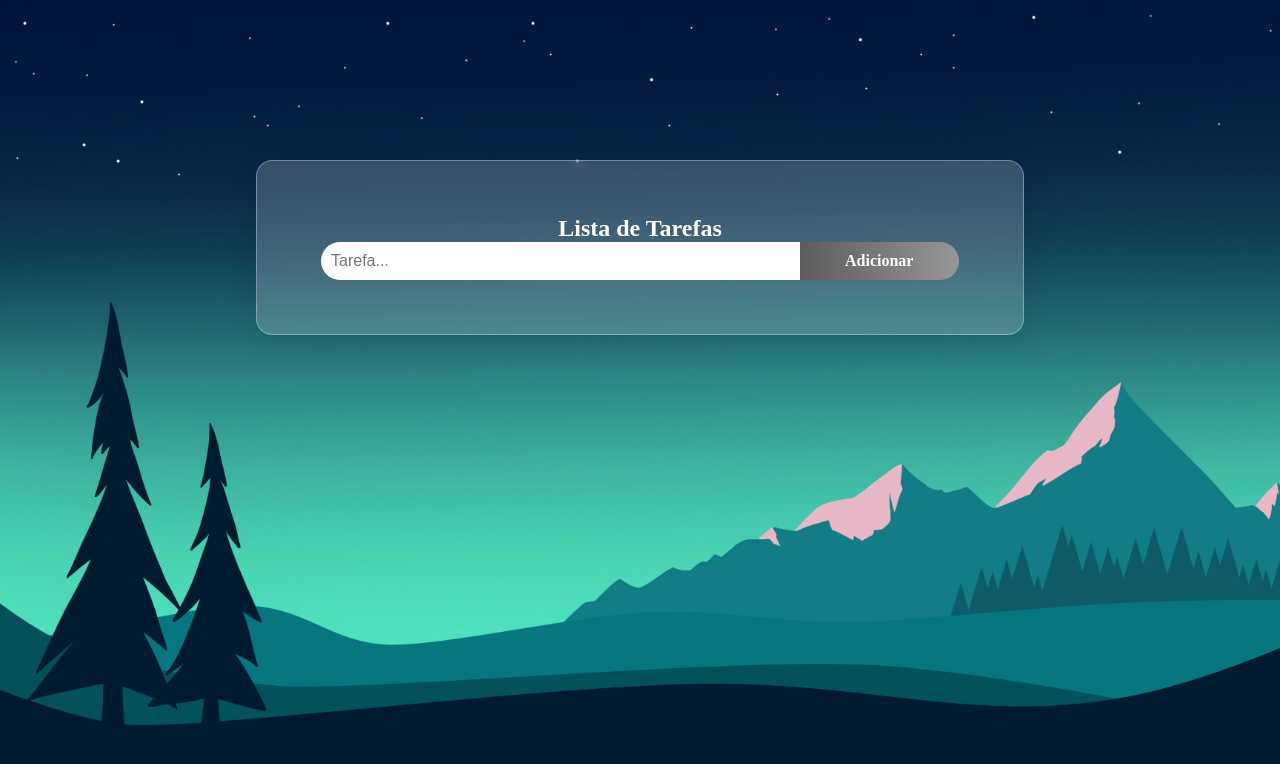
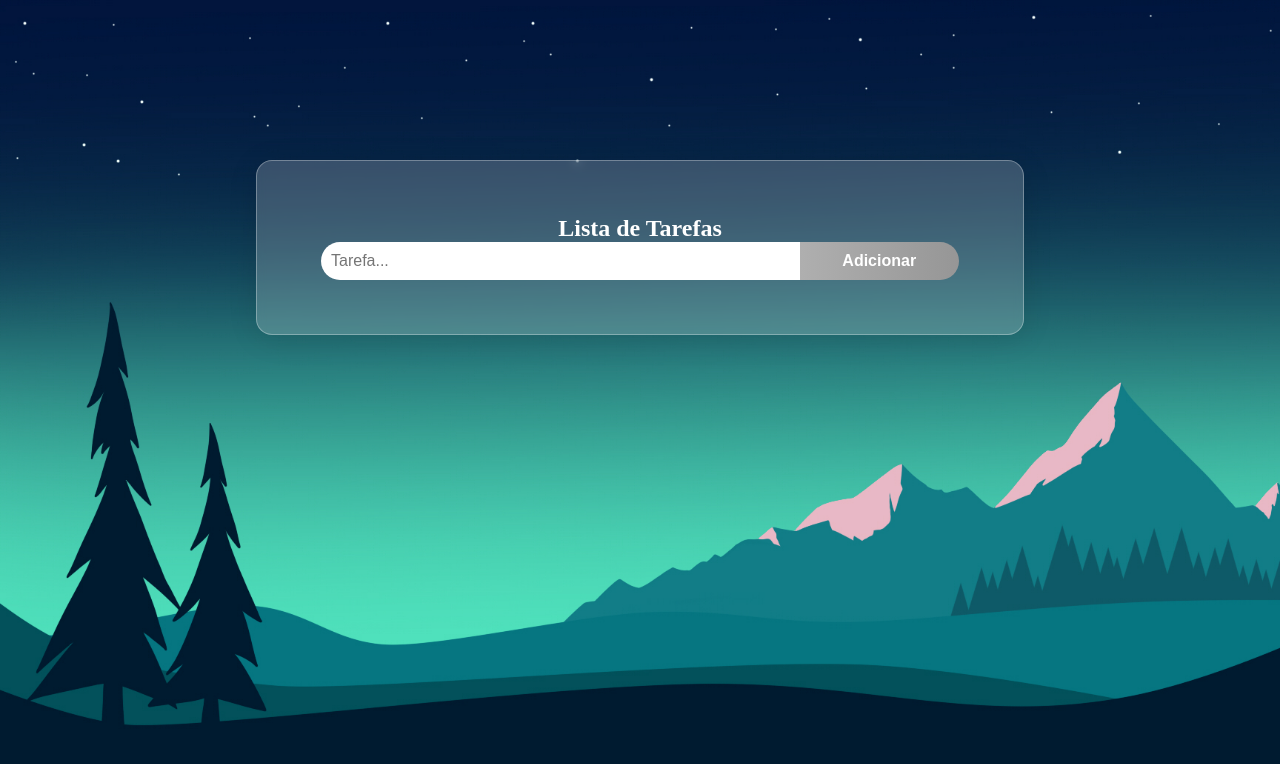
Before and after one commit to vinicius-pascoal/Todo-List, a plain HTML site: page index.html in a window 1280 px wide. Drawn offline with Linux system fonts and the light colour scheme.

Commit message:
correcoes

```diff
--- a/index.html
+++ b/index.html
@@ -12,7 +12,7 @@
       <div id="myDIV" class="header">
         <h2>Lista de Tarefas</h2>
         <input type="text" id="myInput" placeholder="Tarefa...">
-        <span id="myBtn" onclick="newElement()" class="addBtn">Adicionar</span>
+        <button id="myBtn" onclick="newElement()" class="addBtn"><span class="enfase">Adicionar</span></button>
       </div>
 
       <ul id="myUL">
--- a/script.js
+++ b/script.js
@@ -1,4 +1,5 @@
 // TODO o remove precisa receber um refresh para reconhecer a tarefa
+
 
 
 if (!localStorage.getItem("tarefas")) {
@@ -108,6 +109,7 @@ function newElement() {
     alert("You must write something!");
   } else {
     document.getElementById("myUL").appendChild(li);
+    addTarefas(inputValue)
   }
   document.getElementById("myInput").value = "";
 
@@ -123,5 +125,5 @@ function newElement() {
       div.style.display = "none";
     }
   }
-  addTarefas(inputValue)
+
 }
--- a/style.css
+++ b/style.css
@@ -97,6 +97,10 @@ ul li.checked::before {
   clear: both;
 }
 
+.header h2 {
+  font-weight: bold;
+}
+
 input {
   margin: 0;
   border: none;
@@ -114,7 +118,9 @@ input {
   border-top-right-radius: 20px;
   border-bottom-right-radius: 20px;
   background: rgb(92,92,92);
-  background: linear-gradient(90deg, rgba(92,92,92,1) 0%, rgba(150,150,150,1) 100%);
+  background: linear-gradient(90deg, rgb(175, 175, 175) 0%, rgba(150,150,150,1) 100%);
+  border: none;
+  min-width: fit-content;
   color: #ffffff;
   float: left;
   text-align: center;
@@ -150,7 +156,7 @@ input {
 }
 
 
-@media only screen and (max-width: 600px) {
+@media only screen and (max-width: 847px) {
   input{
     float: none;
     border-top-right-radius: 20px;
```
